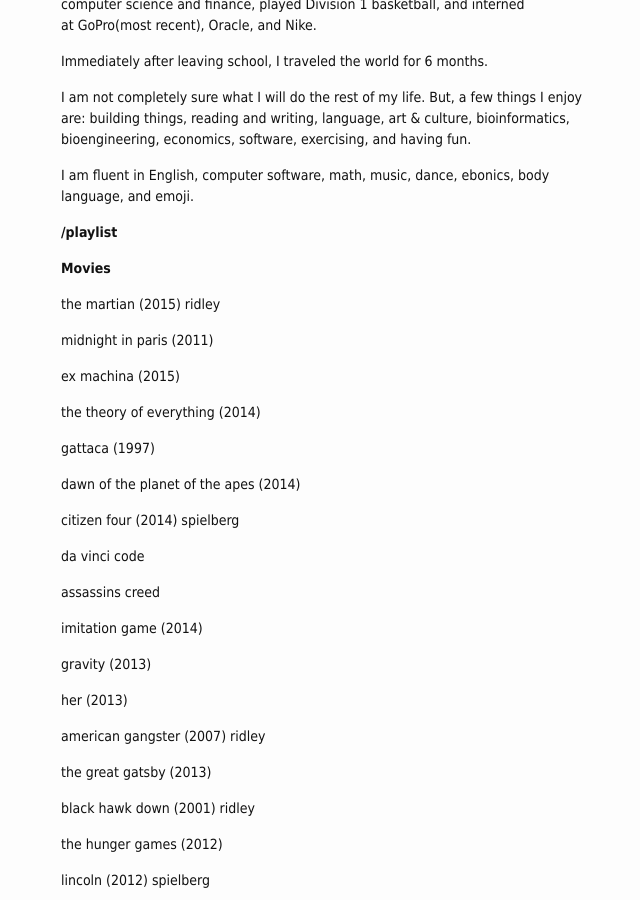
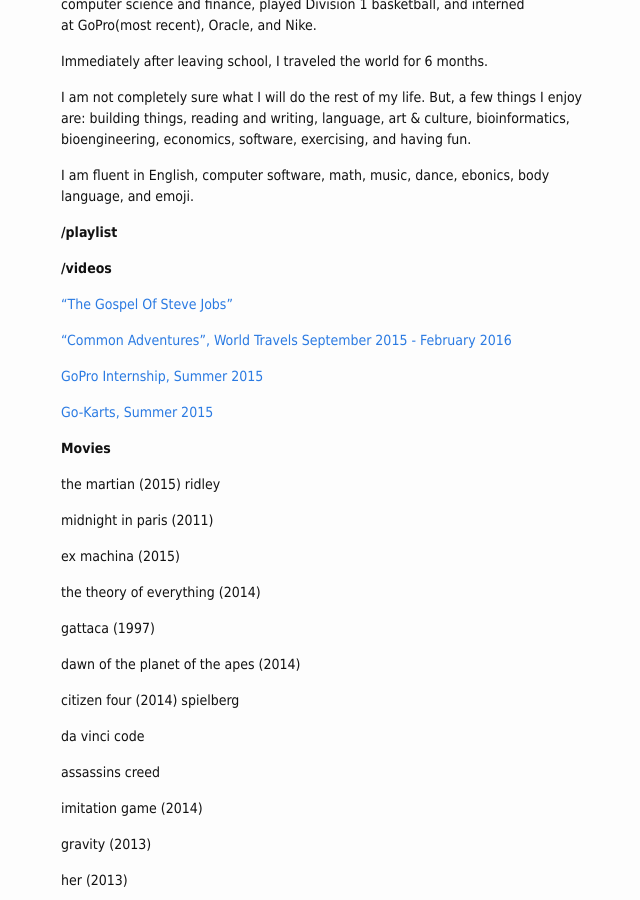
Before and after one commit to mitc-mcla/mitc-mcla.github.io, a Jekyll site: the page built from _posts/2019-11-19-lists.markdown, in a window 1280 px wide and 900 px high, scrolled down 314 px. Shown: the whole window, without its empty margins (309-949 px from the left). Built offline with Jekyll 4.4.1, drawn with Linux system fonts in a browser that asks for light colours.

Commit message:
added videos to lists/playlist

```diff
--- a/_posts/2019-11-19-lists.markdown
+++ b/_posts/2019-11-19-lists.markdown
@@ -23,6 +23,16 @@
 
 
 **/playlist**
+
+**/videos**
+
+<a href="https://youtu.be/__dv1zVQ43g" target="_blank">"The Gospel Of Steve Jobs" </a>
+
+<a href="https://youtu.be/npg7uN-4fyc" target="_blank">"Common Adventures", World Travels September 2015 - February 2016 </a>
+
+<a href="https://youtu.be/WfWqNm6QRFk" target="_blank">GoPro Internship, Summer 2015 </a>
+
+<a href="https://youtu.be/Bl7Ur6kYJoM" target="_blank">Go-Karts, Summer 2015</a>
 
 **Movies**
 
```
